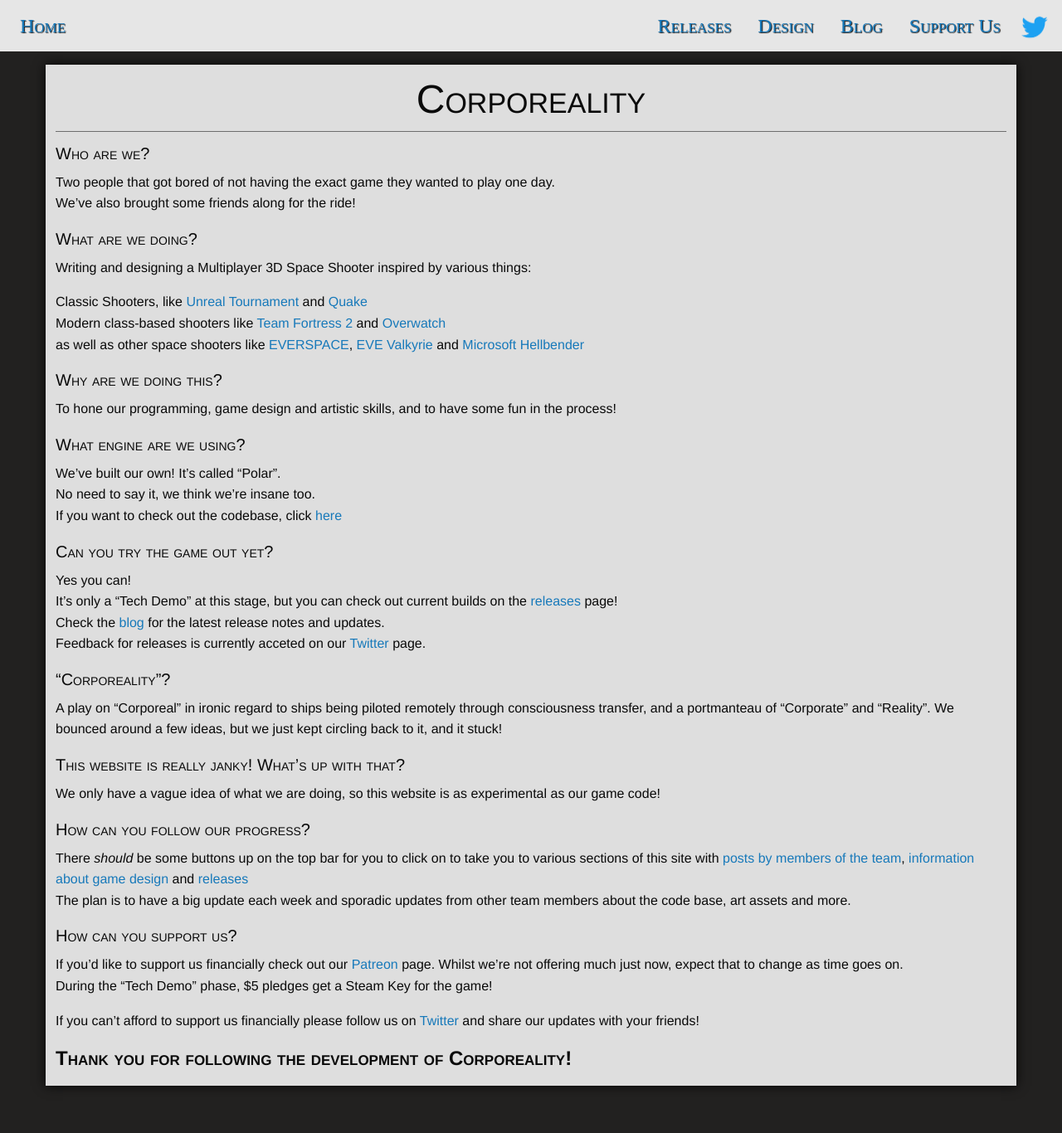
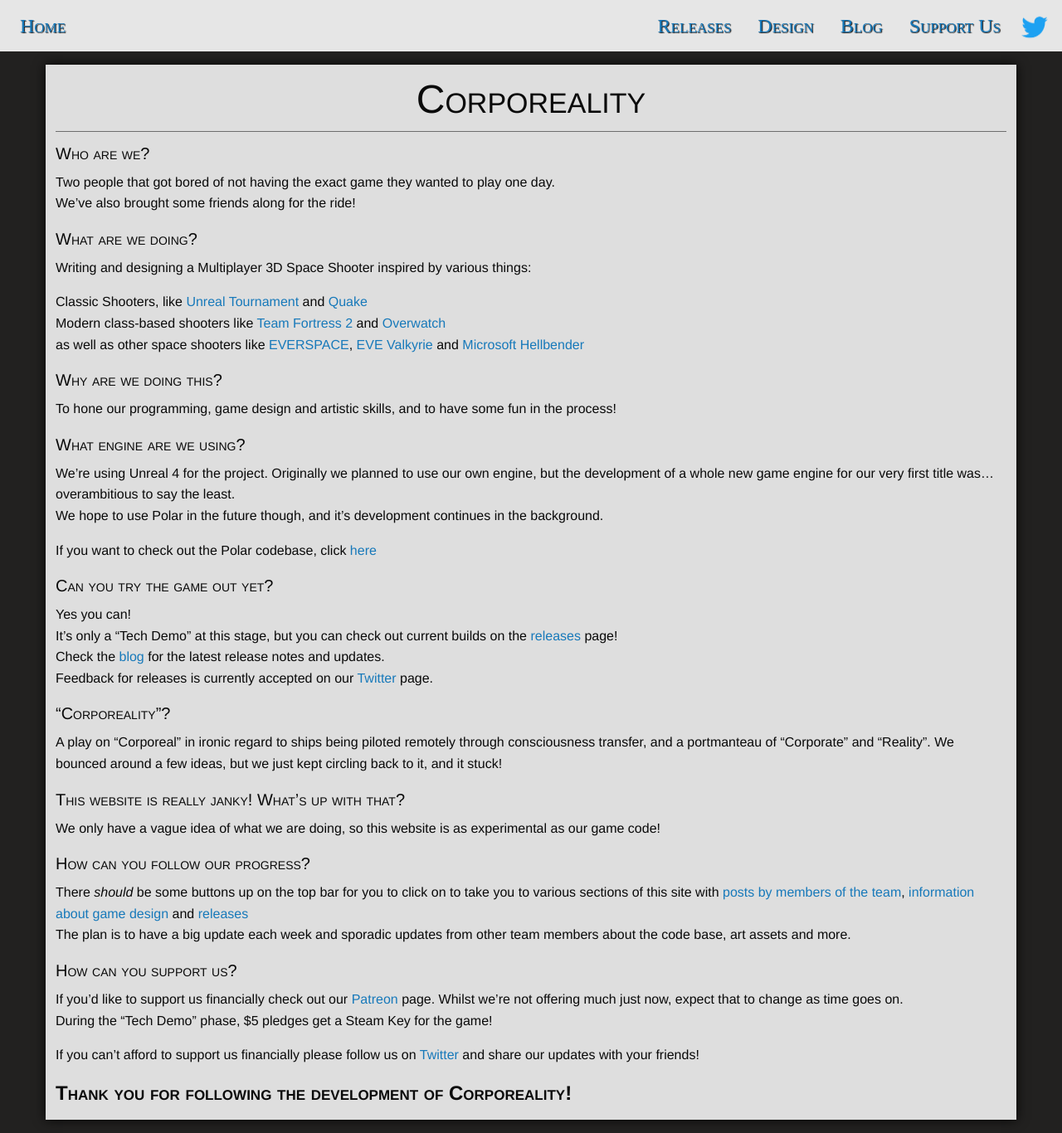
Before and after one commit to corporeality-space/web, a Jekyll site: the page built from index.md, in a window 1280 px wide. Shown: the whole page at 83% size. Built offline with Jekyll 4.4.1, drawn with Linux system fonts in a browser that asks for light colours; nearby versions of some CDN libraries; some web fonts are replaced; our own code applies the rules of GitHub Pages for plain Markdown files; library files that are not in the unit come from our copies; before the commit the page ends 1325 px from its top, so only the background shows below that.

Commit message:
Update index.md
Pushed out a much needed update

```diff
--- a/index.md
+++ b/index.md
@@ -20,16 +20,17 @@
 
 ### What engine are we using?
 
-We've built our own! It's called "Polar".
-No need to say it, we think we're insane too.
-If you want to check out the codebase, click [here](https://github.com/polar-engine/polar)
+We're using Unreal 4 for the project. Originally we planned to use our own engine, but the development of a whole new game engine for our very first title was... overambitious to say the least.
+We hope to use Polar in the future though, and it's development continues in the background.
+
+If you want to check out the Polar codebase, click [here](https://github.com/polar-engine/polar)
 
 ### Can you try the game out yet?
 
 Yes you can!
 It's only a "Tech Demo" at this stage, but you can check out current builds on the [releases](https://github.com/corporeality-space/release/releases) page!
 Check the [blog](/blog) for the latest release notes and updates.
-Feedback for releases is currently acceted on our [Twitter](https://twitter.com/corporealty_dev) page.
+Feedback for releases is currently accepted on our [Twitter](https://twitter.com/corporealty_dev) page.
 
 ### "Corporeality"?
 
@@ -46,7 +47,7 @@
 
 ### How can you support us?
 
-If you'd like to support us financially check out our [Patreon](https://partreon.com/mileskjeller) page. Whilst we're not offering much just now, expect that to change as time goes on.
+If you'd like to support us financially check out our [Patreon](https://patreon.com/mileskjeller) page. Whilst we're not offering much just now, expect that to change as time goes on.
 During the "Tech Demo" phase, $5 pledges get a Steam Key for the game!
 
 If you can't afford to support us financially please follow us on [Twitter](https://twitter.com/corporealty_dev) and share our updates with your friends!
```
